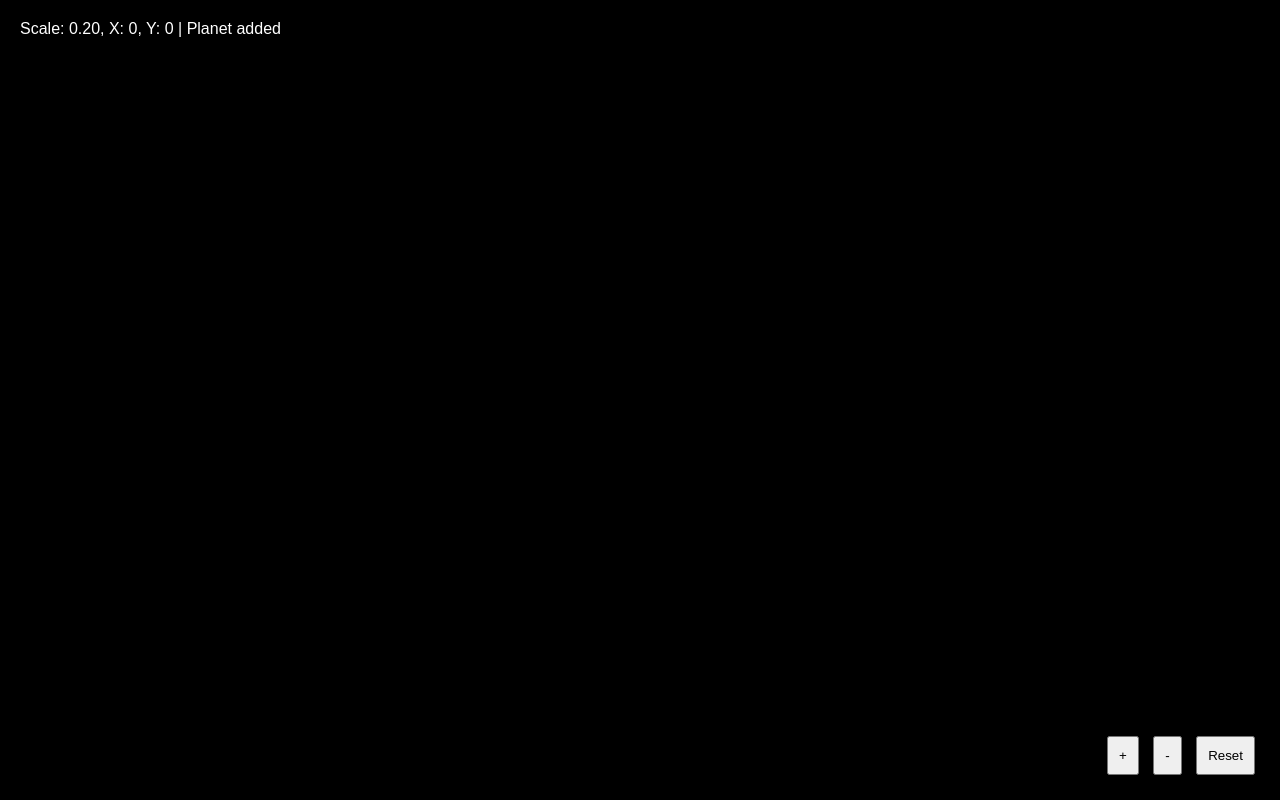
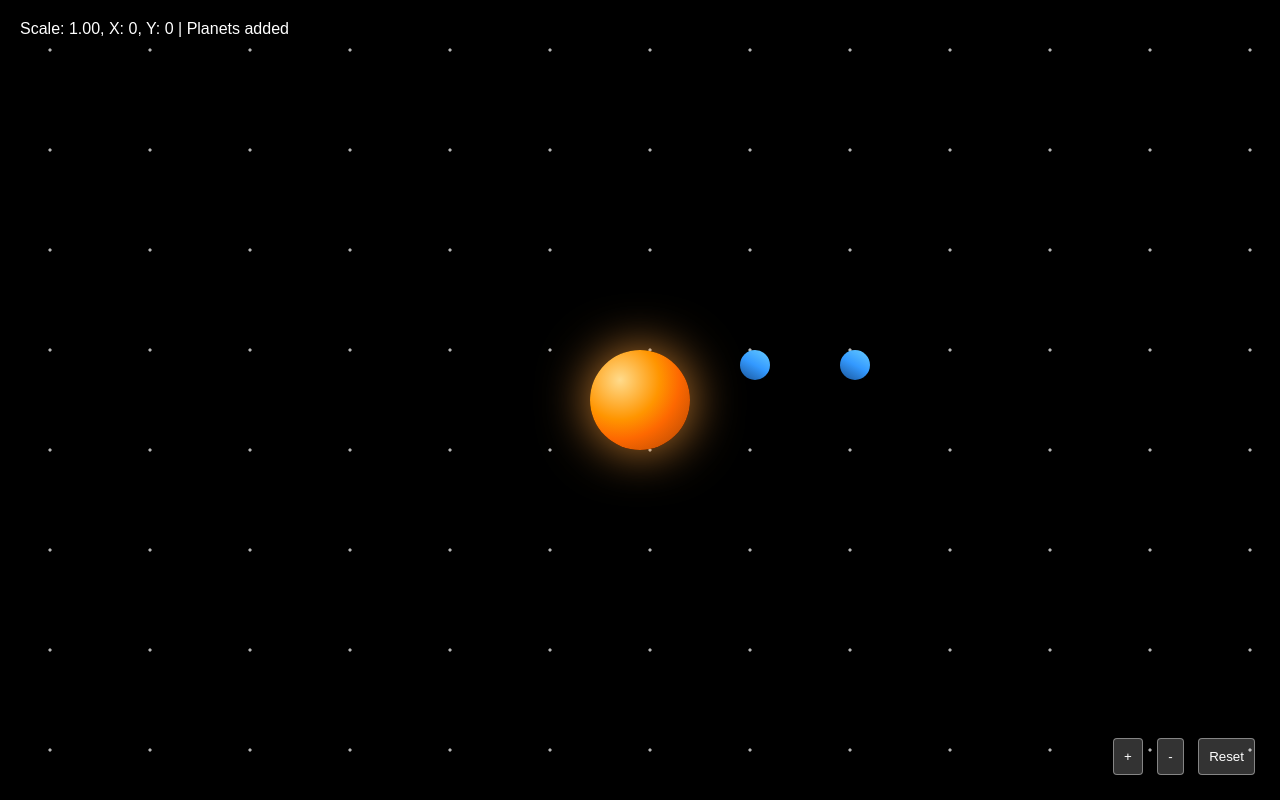
Before and after one commit to IrishRepoMan/github.io-Sol, a plain HTML site: page index.html in a window 1280 px wide. Drawn offline with Linux system fonts and the light colour scheme.

Commit message:
Update index.html

```diff
--- a/index.html
+++ b/index.html
@@ -21,33 +21,36 @@
             width: 100%;
             height: 100vh;
             overflow: hidden;
+            background-color: #000;
+            background-image: radial-gradient(white, rgba(255,255,255,.2) 2px, transparent 2px);
+            background-size: 100px 100px;
         }
 
         #solar-system {
             position: absolute;
             top: 50%;
             left: 50%;
-            transform: translate(-50%, -50%);
-            width: 5000px;
-            height: 5000px;
+            width: 1000px; /* Smaller size for easier viewing */
+            height: 1000px;
+            transform-origin: center center;
         }
 
         .sun {
             position: absolute;
             width: 100px;
             height: 100px;
-            background-color: orange;
+            background: radial-gradient(circle at 30% 30%, #ffdb8c, #ff9500 40%, #fd6801 60%, #a64203);
             border-radius: 50%;
-            top: 2450px;
-            left: 2450px;
-            box-shadow: 0 0 50px yellow;
+            top: 450px; /* Center in the 1000px container */
+            left: 450px;
+            box-shadow: 0 0 50px rgba(255, 160, 60, 0.8);
         }
 
         .planet {
             position: absolute;
             width: 30px;
             height: 30px;
-            background-color: blue;
+            background: linear-gradient(30deg, #1a5599, #3399ff, #66ccff);
             border-radius: 50%;
         }
 
@@ -61,6 +64,10 @@
         button {
             padding: 10px;
             margin: 5px;
+            background-color: rgba(255, 255, 255, 0.2);
+            color: white;
+            border: 1px solid rgba(255, 255, 255, 0.4);
+            border-radius: 4px;
             cursor: pointer;
         }
 
@@ -108,7 +115,7 @@
             if (!reset) debug.textContent += " | Reset missing";
 
             // Variables for zooming and panning
-            let scale = 0.2;
+            let scale = 1.0; // Start with a larger scale
             let offsetX = 0;
             let offsetY = 0;
             let isDragging = false;
@@ -116,27 +123,38 @@
 
             // Update transform
             function updateTransform() {
-                solarSystem.style.transform = `translate(${offsetX}px, ${offsetY}px) scale(${scale})`;
+                solarSystem.style.transform = `translate(calc(-50% + ${offsetX}px), calc(-50% + ${offsetY}px)) scale(${scale})`;
                 debug.textContent = `Scale: ${scale.toFixed(2)}, X: ${offsetX}, Y: ${offsetY}`;
             }
 
-            // Add a simple planet
-            function addPlanet() {
-                const planet = document.createElement('div');
-                planet.className = 'planet';
-                planet.style.top = '2450px';
-                planet.style.left = '2700px'; // 250px to the right of the sun
-                solarSystem.appendChild(planet);
-                debug.textContent += " | Planet added";
+            // Add planets
+            function addPlanets() {
+                // Earth-like planet
+                const earth = document.createElement('div');
+                earth.className = 'planet';
+                earth.style.top = '450px';
+                earth.style.left = '600px'; // 150px to the right of the sun
+
+                // Mars-like planet
+                const mars = document.createElement('div');
+                mars.className = 'planet';
+                mars.style.backgroundColor = '#ff6600';
+                mars.style.top = '450px';
+                mars.style.left = '700px'; // 250px to the right of the sun
+
+                solarSystem.appendChild(earth);
+                solarSystem.appendChild(mars);
+
+                debug.textContent += " | Planets added";
             }
 
             // Initialize
             updateTransform();
-            addPlanet();
+            addPlanets();
 
             // Add event listeners
             zoomIn.addEventListener('click', function() {
-                scale = Math.min(scale * 1.2, 1.5);
+                scale = Math.min(scale * 1.2, 3.0);
                 updateTransform();
             });
 
@@ -146,7 +164,7 @@
             });
 
             reset.addEventListener('click', function() {
-                scale = 0.2;
+                scale = 1.0;
                 offsetX = 0;
                 offsetY = 0;
                 updateTransform();
@@ -171,6 +189,21 @@
             document.addEventListener('mouseup', function() {
                 isDragging = false;
             });
+
+            // Mouse wheel zoom
+            document.addEventListener('wheel', function(e) {
+                e.preventDefault();
+
+                if (e.deltaY < 0) {
+                    // Zoom in
+                    scale = Math.min(scale * 1.1, 3.0);
+                } else {
+                    // Zoom out
+                    scale = Math.max(scale * 0.9, 0.1);
+                }
+
+                updateTransform();
+            }, { passive: false });
         });
     </script>
 </body>
```
